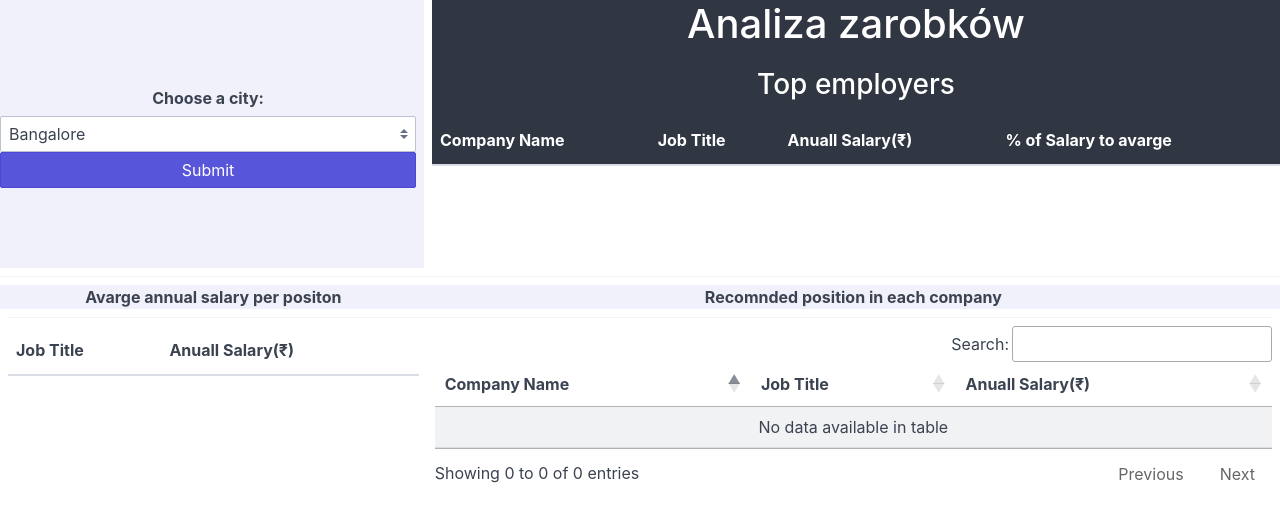
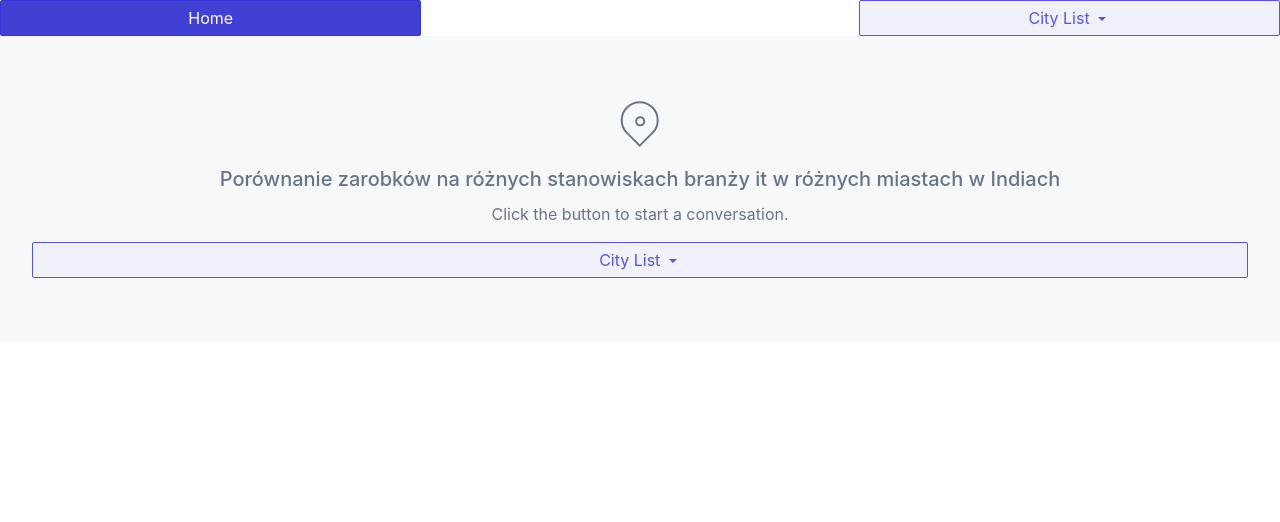
Before and after one commit to Michzlor/It-salary-analisis, a Flask app: page / in a window 1280 px wide. Shown: the top 522 px of the page. Run offline with Flask 2, Linux system fonts and the light colour scheme; lists and menus that the app fills with data are empty; some libraries are stand-ins or nearby versions.

Commit message:
Changed webpage layout Fixed summary page not displaying correctly

```diff
--- a/app.py
+++ b/app.py
@@ -3,63 +3,66 @@
 from flask import render_template
 from flask import redirect
 from flask import url_for
+from flask import flash
 import main
 import re
+
 city_list = main.data_frame.Location.unique().tolist()
+
 result = []
 
 app = Flask(__name__)
+app.secret_key = "blah"
+if __name__ == 'app':
+    main.clean_data(main.data_frame)
 
 
 @app.route('/', methods=['POST', 'GET'])
 def index():
-    if request.method == 'POST':
+    """strona startowa"""
 
-        city = (request.form.get("city"))
+    return render_template("index.html", city_list=city_list)
+
+
+@app.route('/<city>/', methods=['POST', 'GET'])
+def output(city):
+    """wyswitlenie danych dla miasta wpisanego w URL"""
+    if city in city_list:
         result = []
         result.append(main.avarge_salary(main.data_frame, city))
         result.append(main.top_employers(main.data_frame, city))
         result.append(main.top3_comapred_to_avarge(main.data_frame, city))
         result.append((main.recomedation(main.data_frame, city)))
         print("result: ", city, result[:2])
-        return render_template("city.html", city=city, result=result, city_list=city_list)
+    else:
+        flash(f'"{city}" not found in dataset')
+        return render_template("index.html", city=city, result=[], city_list=city_list)
+    return render_template("city.html", city=city, result=result, city_list=city_list)
 
-
-    else:
-        print("turd")
-    return render_template("city.html", city_list=city_list, result= [], city="Analiza zarobków")
-
-
-@app.route('/<city>/', methods=['POST', 'GET'])
-def output(city):
-    return render_template("city.html", city=city, result=result)
 
 @app.route('/summaryJ/<querry>/<city>')
 def summaryJ(querry, city):
-    print(querry, city)
+    """"podsumowanie po kliknieciu na nazwe stanowiska"""
     for location, city_db in main.data_frame.groupby("Location"):
         if location == city:
             for job, subdb in city_db.groupby("Job Title"):
                 if job == querry:
-                    pass
+                    out = subdb.describe(include="all").itertuples()
         else:
             continue
-    print(subdb)
-    for i in subdb.describe(include="all").itertuples():
-        print(i)
-    return render_template("summary.html", querry= querry, content= subdb.describe(include="all").itertuples())
+    cols = (main.data_frame.columns)
+    return render_template("summary.html", querry=querry, content=out, cols=cols, city=city, city_list=city_list)
+
 
 @app.route('/summaryC/<querry>/<city>')
 def summaryC(querry, city):
-    print(querry, city)
+    """"podsumowanie po kliknieciu na nazwe firmy"""
     for location, city_db in main.data_frame.groupby("Location"):
         if location == city:
             for company, subdb in city_db.groupby("Company Name"):
                 if company == querry:
-                    pass
+                    out = subdb.describe(include="all").itertuples()
         else:
             continue
-    print(subdb)
-    for i in subdb.describe(include="all").itertuples():
-        print(i)
-    return render_template("summary.html", querry= querry, content= subdb.describe(include="all").itertuples())
+    cols = (main.data_frame.columns)
+    return render_template("summary.html", querry=querry, content=out, cols=cols, city=city, city_list=city_list)
--- a/main.py
+++ b/main.py
@@ -1,6 +1,5 @@
 import pandas as pd
 num = ["0", "1", "2", "3", "4", "5", "6", "7", "8" ,"9"]
-drop_count = 0
 data_frame = pd.read_csv("Salary_Dataset.csv")
 currency_list = []
 
@@ -88,33 +87,33 @@
     return result
 
 
+def clean_data(data_frame):
+    drop_count = 0
+    for idx in data_frame.index:
+        try:
+            cell = cut_prefix(data_frame.loc[idx, "Salary"])
 
-for idx in data_frame.index:
-    try:
-        cell = cut_prefix(data_frame.loc[idx, "Salary"])
+            val = cell[0].split(sep="/")[0]
+            val = "".join(val.split(sep=","))
 
-        val = cell[0].split(sep="/")[0]
-        val = "".join(val.split(sep=","))
+            if cell[0].split(sep="/")[1] == "yr" :
+                pass
+                data_frame.loc[idx, "Salary"] = int(val)
+                currency_list.append(cell[1])
+            elif cell[0].split(sep="/")[1] == "mo" :
+                pass
+                data_frame.loc[idx, "Salary"] = int(val) * 12
+                currency_list.append(cell[1])
 
-        if cell[0].split(sep="/")[1] == "yr" :
-            pass
-            data_frame.loc[idx, "Salary"] = int(val)
-            currency_list.append(cell[1])
-        elif cell[0].split(sep="/")[1] == "mo" :
-            pass
-            data_frame.loc[idx, "Salary"] = int(val) * 12
-            currency_list.append(cell[1])
+            else:
+                drop_count += 1
+                data_frame.drop(idx, inplace=True)
+        except Exception as e:
+            print(e)
+            data_frame.drop(idx, inplace=True)
 
-        else:
-            drop_count += 1
-            data_frame.drop(idx, inplace=True)
-    except Exception as e:
-        print(e)
-        data_frame.drop(idx, inplace=True)
-
-
-
-data_frame["Salary"] = pd.to_numeric(data_frame["Salary"])
+    data_frame["Salary"] = pd.to_numeric(data_frame["Salary"])
+    return data_frame
 
 # print("Avarge")
 # print(avarge_salary(data_frame, "Hyderabad"))
--- a/templates/city.html
+++ b/templates/city.html
@@ -12,24 +12,43 @@
             src="https://cdn.datatables.net/1.13.4/js/jquery.dataTables.min.js"></script>
 </head>
 <body>
+<header class="navbar ">
+    <section class="navbar-section">
+        <a class="btn bg-secondary btn-block" href="\">Home</a>
+
+
+    </section>
+
+    <section class="navbar-section">
+
+        {% with messages = get_flashed_messages() %}
+        {% if messages %}
+
+        {% for message in messages %}
+        <b><a style="font-size: 25px" href="/" class="btn btn-error" aria-label="Close" role="button">{{ message
+            }}<i class="icon icon-cross "></i></a></b>
+
+        {% endfor %}
+
+        {% endif %}
+        {% endwith %}
+        {% block body1 %}{% endblock %}
+    </section>
+
+    <section class="navbar-section">
+        <div class="col-12 dropdown"><a class="btn bg-secondary btn-block dropdown-toggle" tabindex="0">City List <i
+                class="icon icon-caret"></i></a>
+            <ul class="menu col-12 bg-secondary">
+                {% for city in city_list %}
+                <li class="menu-item"><a class="btn btn-block" href="\{{city}}">{{city}}</a></li>
+                {% endfor %}
+            </ul>
+        </div>
+    </section>
+</header>
 <div class="columns">
-
-    <div class="column col-4 bg-secondary">
-        <div class="hero bg-defult">
-            <form action="/" id="cityform" method="POST" class="form-group">
-                <label for="city" class="form-label text-center"><b>Choose a city:</b></label>
-                <select name="city" id="city" form="cityform" class="form-select bg-defult">
-                    {% for city in city_list %}
-                    <option value="{{ city }}">{{ city }}</option>
-                    {% endfor %}
-                </select>
-                <input class="btn btn-primary input-group-btn btn-block" type="submit">
-            </form>
-
-        </div>
-    </div>
-
-    <div class="column col-8">
+    <div class="column col-1 "></div>
+    <div class="column col-4 ">
         <div class="bg-dark text-center">
             <h1>{{city}}</h1>
             <h3>Top employers</h3>
@@ -47,7 +66,7 @@
                 {% for i in result[1]%}
                 <tr>
                     {% for k in range(4)%}
-                    <td>{{i[k]}}</td>
+                    <td><b>{{i[k]}}</b></td>
                     {% endfor%}
                 </tr>
                 {% endfor%}
@@ -55,18 +74,8 @@
             </table>
 
         </div>
-    </div>
-</div>
-<div class="divider"></div>
-<div class="container">
-    <div class="columns">
-        <div class="column col-4 text-center bg-secondary"><b>Avarge annual salary per positon</b></div>
-        <div class="column col-8 text-center bg-secondary"><b>Recomnded position in each company</b></div>
-    </div>
-    <div class="divider"></div>
-    <div class="columns">
-        <div class="column col-4">
-            <table id="avarge salary" class="table table-striped">
+        <h3 class="text-center"><b>Avarge annual salary per positon</b></h3>
+        <table id="avarge-salary" class="table table-striped">
             <thead>
             <tr>
                 <th>Job Title</th>
@@ -85,9 +94,12 @@
             {% endfor%}
             </tbody>
         </table>
+
     </div>
-        <div class="column col-8">
-            <table id="example" class="table table-striped display" style="width:100%">
+
+    <div class="column col-6">
+        <h3 class="text-center"><b>Recomnded position in each company</b></h3>
+        <table id="example" class="table display" style="width:100%">
             <thead>
             <tr>
                 <th>Company Name</th>
@@ -106,15 +118,19 @@
             {% endfor%}
         </table>
     </div>
-    </div>
-
+    <div class="column col-1"></div>
 </div>
 <script>
+
 $(document).ready(function () {
     $('#example').DataTable({
     lengthChange: false,
+    pageLength: 17,
+
     });
+
 });
+
 
 </script>
 </body>
--- a/templates/index.html
+++ b/templates/index.html
@@ -2,100 +2,67 @@
 <html lang="en">
 <head>
     <meta charset="UTF-8">
-    <title>{{city}}</title>
+    <title>Analiza zarobków</title>
     <link rel="stylesheet" href="https://unpkg.com/spectre.css/dist/spectre.min.css">
     <link rel="stylesheet" href="https://unpkg.com/spectre.css/dist/spectre-exp.min.css">
     <link rel="stylesheet" href="https://unpkg.com/spectre.css/dist/spectre-icons.min.css">
 </head>
 <body>
-<div class="columns">
-    <div class="column col-4 bg-secondary">
-        <div class="hero bg-defult">
-            <form action="/" id="cityform" method="POST" class="form-group">
-                <label for="city" class="form-label text-center"><b>Choose a city:</b></label>
-                <select name="city" id="city" form="cityform" class="form-select bg-defult">
-                    {% for city in city_list %}
-                    <option value="{{ city }}">{{ city }}</option>
-                    {% endfor %}
-                </select>
-                <input class="btn btn-primary input-group-btn btn-block" type="submit">
-            </form>
+<header class="navbar">
+    <section class="navbar-section">
+        <a class="btn btn-primary btn-block" href="\">Home</a>
 
+
+    </section>
+
+    <section class="navbar-section text-center column col-12">
+        <div class="column col-12 ">
+
+
+            {% with messages = get_flashed_messages() %}
+            {% if messages %}
+
+            {% for message in messages %}
+            <b><a style="font-size: 25px" href="/" class="btn btn-error btn-block" aria-label="Close" role="button">{{
+                message
+                }}<i class="icon icon-cross "></i></a></b>
+
+            {% endfor %}
+
+            {% endif %}
+            {% endwith %}
+            {% block body1 %}{% endblock %}
         </div>
+    </section>
+    <section class="navbar-section">
+        <div class="col-12 dropdown"><a class="btn bg-secondary btn-block dropdown-toggle" tabindex="0">City List <i
+                class="icon icon-caret"></i></a>
+            <ul class="menu col-12 bg-secondary">
+                {% for city in city_list %}
+                <li class="menu-item"><a class="btn btn-block" href="\{{city}}">{{city}}</a></li>
+                {% endfor %}
+            </ul>
+        </div>
+    </section>
+</header>
+<div class="empty" style="min-height:80%">
+    <div class="empty-icon">
+        <i class="icon icon-location icon-3x"></i>
     </div>
-
-    <div class="column col-8">
-        <div class="hero bg-dark text-center">
-            <h1>{{city}}</h1>
-            <h3>Top employers</h3>
-
-            <table class="table">
-                <thead>
-                <tr>
-                    <th>Company Name</th>
-                    <th>Job Title</th>
-                    <th>Anuall Salary(₹)</th>
-                    <th>% of Salary to avarge</th>
-                </tr>
-                </thead>
-                <tbody>
-                {% for i in result[1]%}
-                <tr>
-                    {% for k in range(4)%}
-                    <td>{{i[k]}}</td>
-                    {% endfor%}
-                </tr>
-                {% endfor%}
-                </tbody>
-            </table>
-
+    <p class="empty-title h5">Porównanie zarobków na różnych stanowiskach branży it w różnych miastach w Indiach</p>
+    <p class="empty-subtitle">Click the button to start a conversation.</p>
+    <div class="empty-action">
+        <div class="col-12 dropdown"><a class="btn bg-secondary btn-block dropdown-toggle" tabindex="0">City List <i
+                class="icon icon-caret"></i></a>
+            <ul class="menu col-12 bg-secondary">
+                {% for city in city_list %}
+                <li class="menu-item"><a class="btn btn-block" href="\{{city}}">{{city}}</a></li>
+                {% endfor %}
+            </ul>
         </div>
     </div>
 </div>
-<div class="divider"></div>
-<div class="container">
-    <div class="columns">
-        <div class="column col-4 text-center bg-secondary"><b>Avarge annual salary per positon</b></div>
-        <div class="column col-8 text-center bg-secondary"><b>Recomnded position in each company</b></div>
-    </div>
-    <div class="divider"></div>
-    <div class="columns">
-        <div class="column col-4">
-            <table class="table table-striped">
-                <thead>
-                <tr>
-                    <th>Job Title</th>
-                    <th>Anuall Salary(₹)</th>
-                </tr>
-                </thead>
-                {% for i in result[0]%}
-                <tr>
-                    {% for k in range(3)%}
-                    <td>{{i[k]}}</td>
-                    {% endfor%}
-                </tr>
-                {% endfor%}
-            </table>
-        </div>
-        <div class="column col-8">
-            <table class="table table-striped">
-                <thead>
-                <tr>
-                    <th>Company Name</th>
-                    <th>Job Title</th>
-                    <th>Anuall Salary(₹)</th>
-                </tr>
-                </thead>
-                {% for i in result[3]%}
-                <tr>
-                    {% for k in range(3)%}
-                    <td>{{i[k]}}</td>
-                    {% endfor%}
-                </tr>
-                {% endfor%}
-            </table>
-        </div>
-    </div>
+<div class="columns">
 
 </div>
 </body>
```
Also changed, not shown: templates/summary.html (+44 -5 lines). Lines whose indentation alone changed are shown as unchanged.
